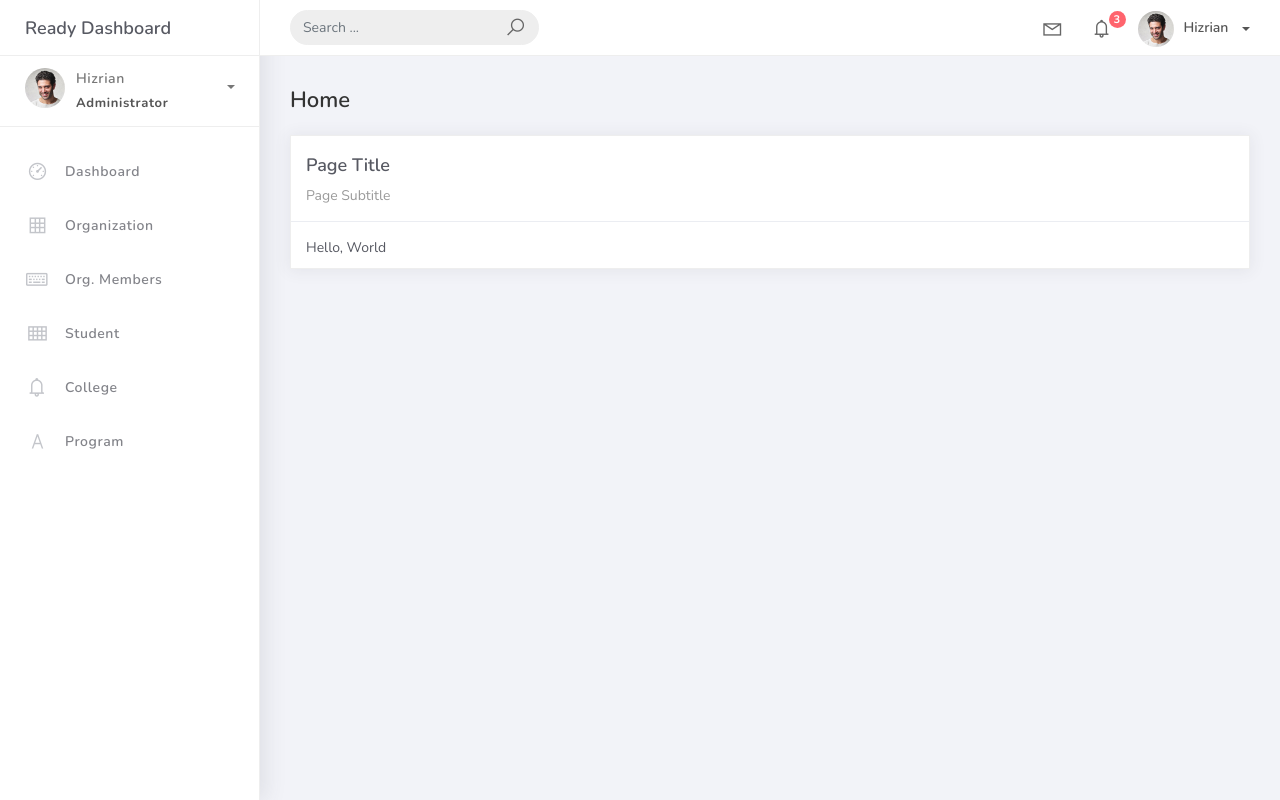
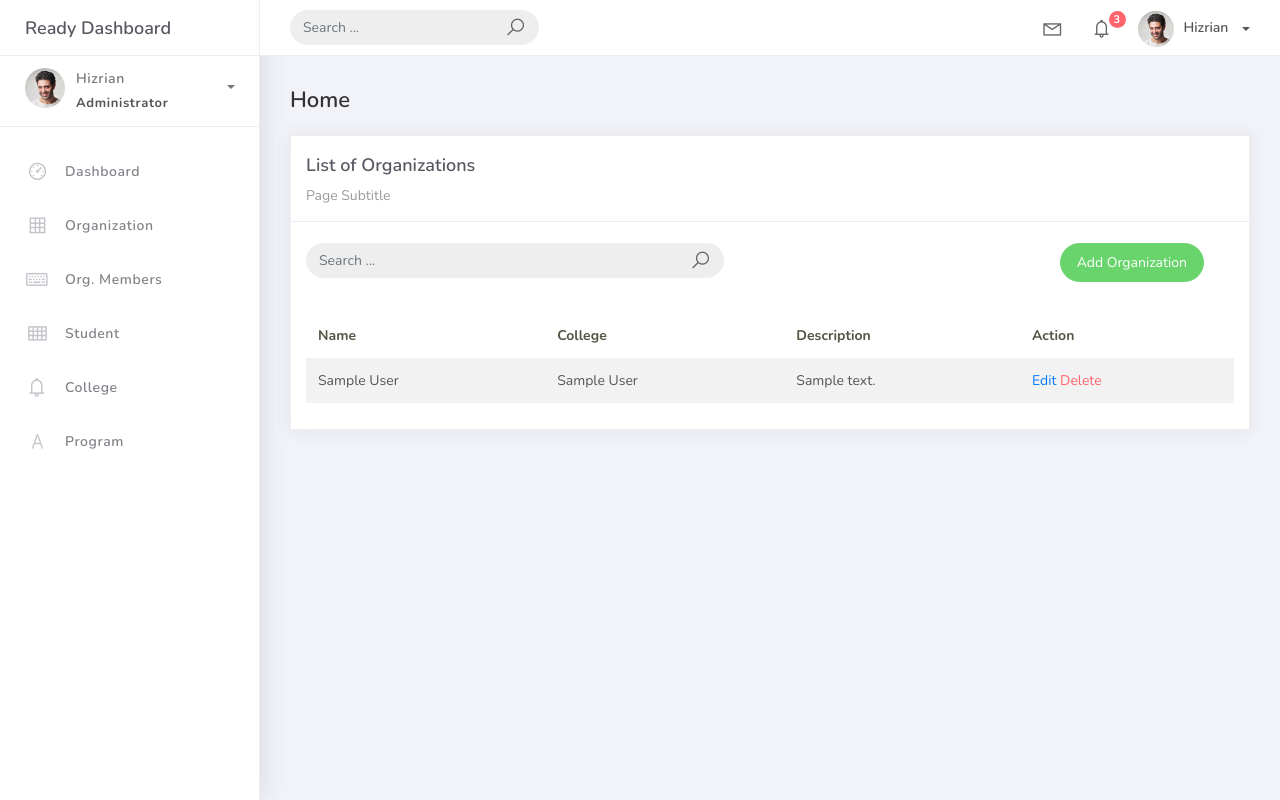
Before and after one commit to snyb1010/PSUSphere, a Django app: page / in a window 1280 px wide. Run offline with Django 5.2, Linux system fonts and the light colour scheme; tables that the repository leaves empty hold one stand-in row (values such as "Sample post"); some libraries are stand-ins or nearby versions.

Commit message:
Update home.html to display organization list

```diff
--- a/projectsite/templates/home.html
+++ b/projectsite/templates/home.html
@@ -9,11 +9,60 @@
             <div class="col-md-12">
                 <div class="card">
                     <div class="card-header">
-                        <div class="card-title">Page Title</div>
+                        <div class="card-title">List of Organizations</div>
                         <div class="card-category">Page Subtitle</div>
                     </div>
+                    <br />
+                    <div class="col-md-12 row">
+                        <div class="col-md-6">
+                            <form class="navbar-left navbar-form nav-search mr-md-3" action="">
+                                <div class="input-group">
+                                    <input type="text" placeholder="Search ..." class="form-control" />
+                                    <div class="input-group-append">
+                                        <span class="input-group-text">
+                                            <i class="la la-search search-icon"></i>
+                                        </span>
+                                    </div>
+                                </div>
+                            </form>
+                        </div>
+                        <div class="col-md-6">
+                            <div class="pull-right">
+                                <a href="{% url 'organization-add' %}" class="btn btn-success btn-rounded">Add Organization</a>
+                            </div>
+                        </div>
+                    </div>
                     <div class="card-body">
-                        Hello, World
+                        <table class="table table-striped mt-3">
+                            <thead>
+                                <tr>
+                                    <th scope="col">Name</th>
+                                    <th scope="col">College</th>
+                                    <th scope="col">Description</th>
+                                    <th scope="col">Action</th>
+                                </tr>
+                            </thead>
+                            <tbody>
+                                {% for object in object_list %}
+                                <tr>
+                                    <td>{{ object.name }}</td>
+                                    <td>{{ object.college }}</td>
+                                    <td>{{ object.description }}</td>
+                                    <td>
+                                        <a href="organization_list/{{ object.id }}">Edit</a>
+                                        <a href="organization_list/{{ object.id }}/delete" class="text-danger">Delete</a>
+                                    </td>
+                                </tr>
+                                {% empty %}
+                                <tr>
+                                    <td colspan="4" style="text-align: center">
+                                        <p class="text-sm font-weight-bold mb-0">No Records Found</p>
+                                    </td>
+                                </tr>
+                                {% endfor %}
+                            </tbody>
+                        </table>
+                        {% include 'includes/pagination.html' %}
                     </div>
                 </div>
             </div>
```
